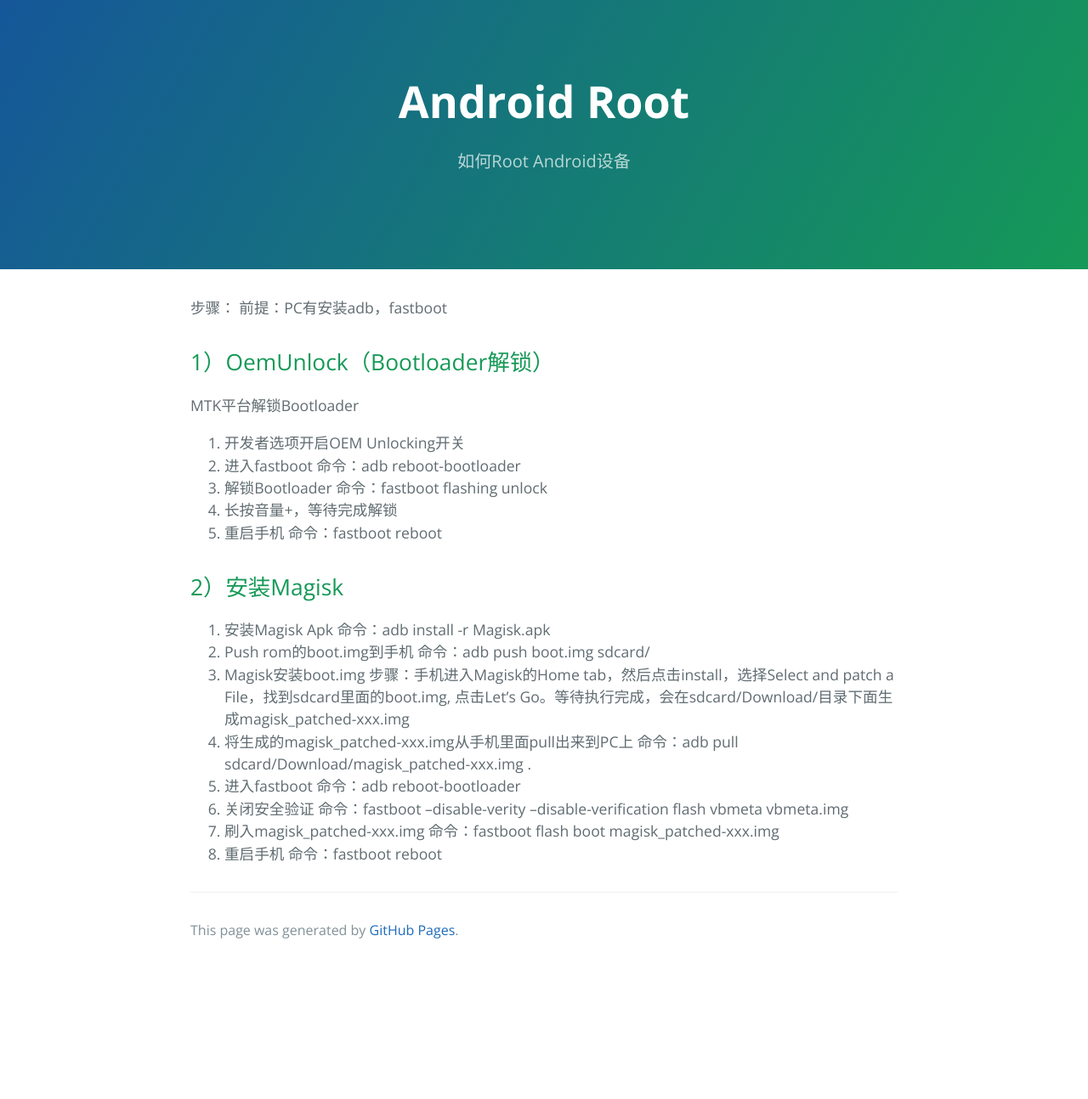
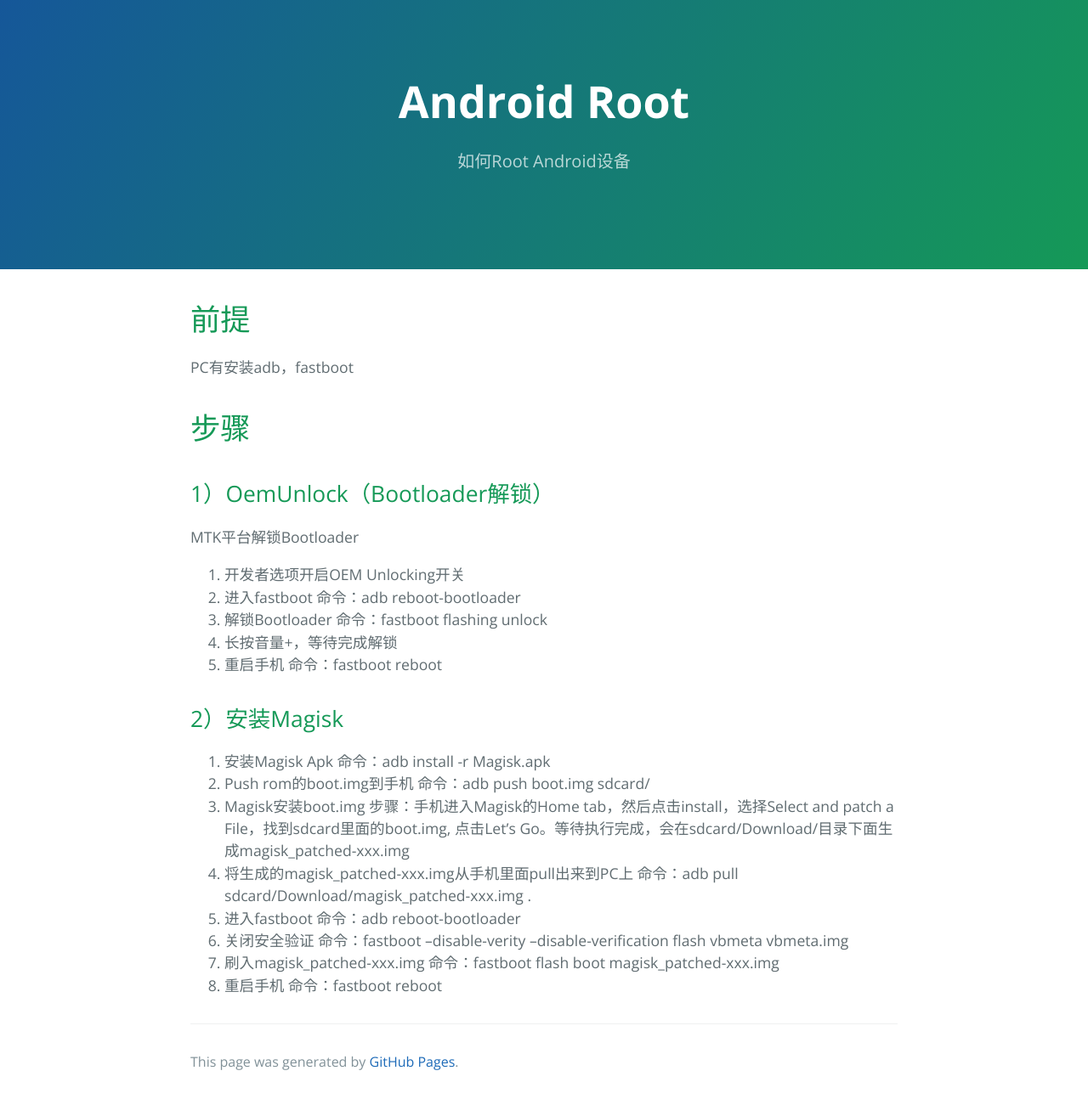
Before and after one commit to EricChenYS/EricChenYS.github.io, a Jekyll site: the page built from docs/android/tools/Root.md, in a window 1280 px wide. Shown: the whole page at 85% size. Built offline with Jekyll 4.4.1, drawn with Linux system fonts in a browser that asks for light colours; before the commit the page ends 1139 px from its top, so only the background shows below that.

```diff
--- a/docs/android/tools/Root.md
+++ b/docs/android/tools/Root.md
@@ -4,8 +4,10 @@ title: Android Root
 description: 如何Root Android设备
 ---
 
-步骤：
-前提：PC有安装adb，fastboot
+# 前提
+PC有安装adb，fastboot
+
+# 步骤
 ## 1）OemUnlock（Bootloader解锁）
 MTK平台解锁Bootloader
 1. 开发者选项开启OEM Unlocking开关
```
